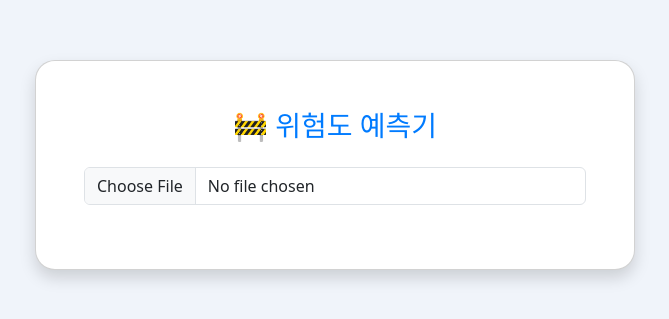
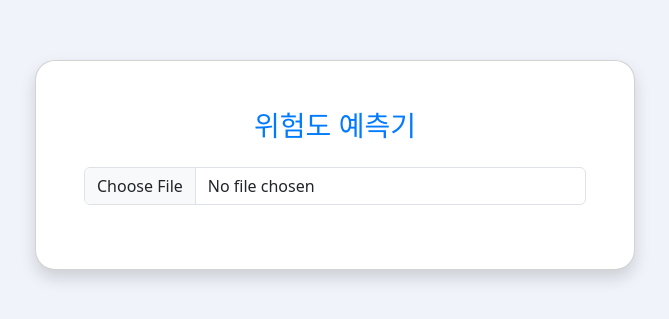
Before and after one commit to hayeong0206/DE_project2, a React (Vite) app: page / in a window 1280 px wide. Shown: the part 235-554 px from the top of the page, without its empty margins (305-974 px from the left). Built offline with nearby package versions, Linux system fonts and the light colour scheme.

Commit message:
UI update

```diff
--- a/src/App.jsx
+++ b/src/App.jsx
@@ -73,7 +73,7 @@ function App() {
       >
         <CardBody>
           <CardTitle tag="h3" className="text-center mb-4" style={{ color: '#007bff' }}>
-            🚧 위험도 예측기
+            위험도 예측기
           </CardTitle>
 
           <Input
@@ -131,7 +131,7 @@ function App() {
                       predict(new File([], imageName), image, imageName);
                     }}
                   >
-                    🔁 다시 예측하기
+                    다시 예측하기
                   </button>
                 </div>
               </>
@@ -153,7 +153,7 @@ function App() {
         >
           <CardBody>
             <CardTitle tag="h5" className="mb-3">
-              🏠 최근 예측 기록
+              최근 예측 기록
             </CardTitle>
             {history.map((item, index) => (
               <div key={index} className="mb-4">
```
